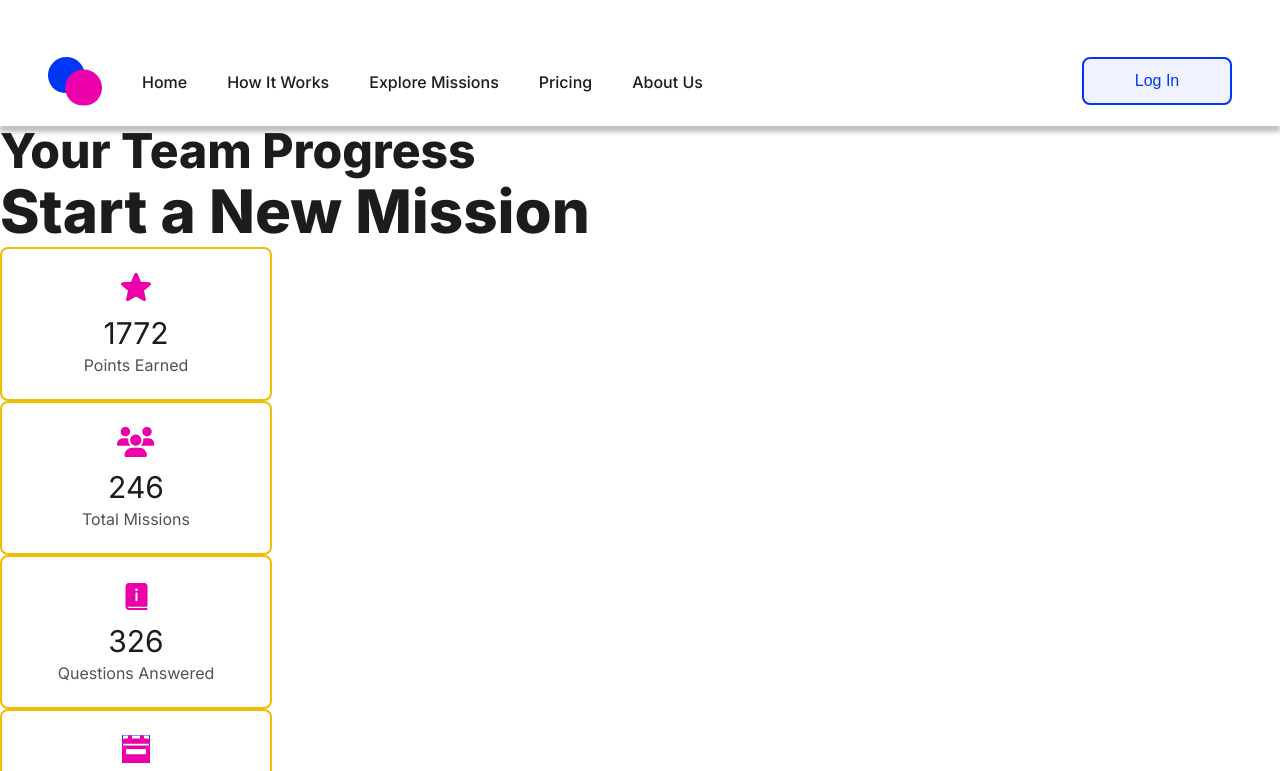
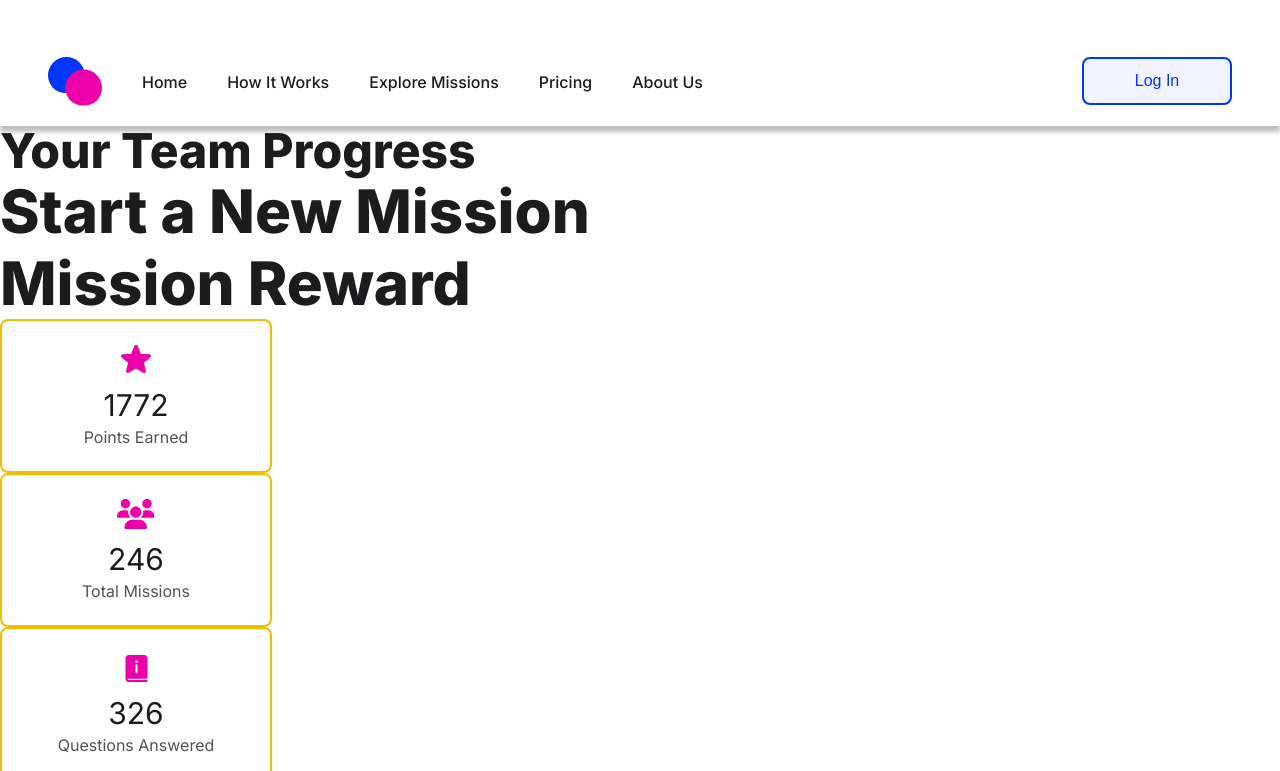
Before and after one commit to cherryontech/MissionCollective, a React (Vite) app: page /dashboard in a window 1280 px wide. Shown: the top 771 px of the page. Built offline with nearby package versions, Linux system fonts and the light colour scheme.

Commit message:
worked on scaffolding

```diff
--- a/src/Components/Dashboard/Dashboard.jsx
+++ b/src/Components/Dashboard/Dashboard.jsx
@@ -1,5 +1,6 @@
 import MissionStatus from "./MissionStatus";
 import TeamProgress from "./TeamProgress";
+import MissionAccomplish from "./MissionAccomplish";
 import StatCard from "./StatCard";
 import Leaderboard from "./Leaderboard";
 import { statCardContent } from "../../data/statCards";
@@ -9,6 +10,7 @@ export default function Dashboard() {
     <>
       <TeamProgress />
       <MissionStatus />
+      <MissionAccomplish />
       <div>
         {statCardContent.map(({ id, icon, alt, number, stat }) => (
           <StatCard
--- /dev/null
+++ b/src/Components/Dashboard/MissionAccomplish.jsx
@@ -0,0 +1,8 @@
+export default function MissionAccomplish() {
+  return (
+    <div className="mission-accomplish-container">
+      <h1>Mission Reward</h1>
+      <p>{}</p>
+    </div>
+  );
+}
--- /dev/null
+++ b/src/styles/MissionAccomplish.css
@@ -0,0 +1,7 @@
+.mission-accomplish-container {
+    display: flex;
+    flex-direction: column;
+    justify-content: space-between;
+    width: 100%;
+    height: 100%;
+}
```
Also changed, not shown: src/Components/Dashboard/MissionReward.jsx (deleted, +0 -8 lines).
